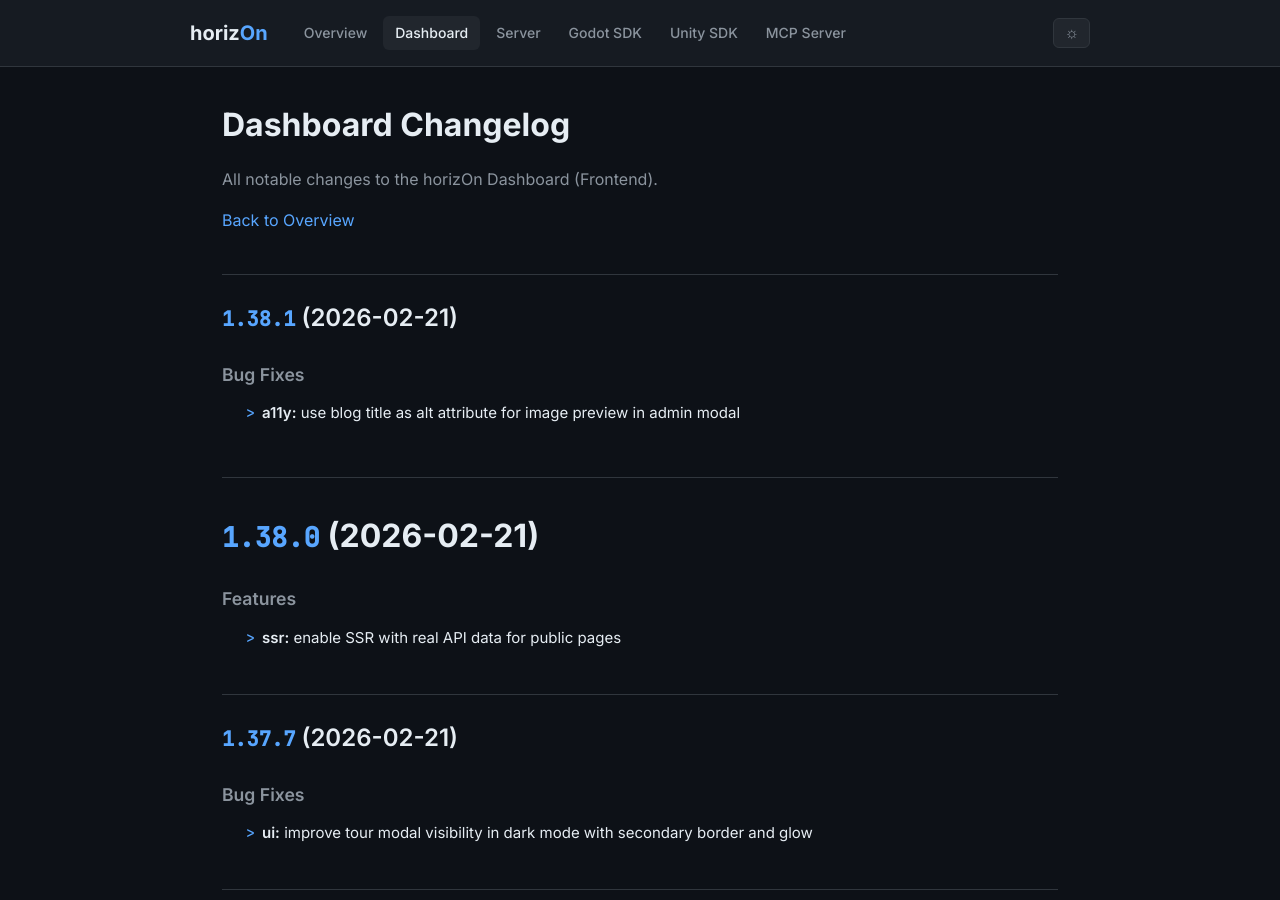
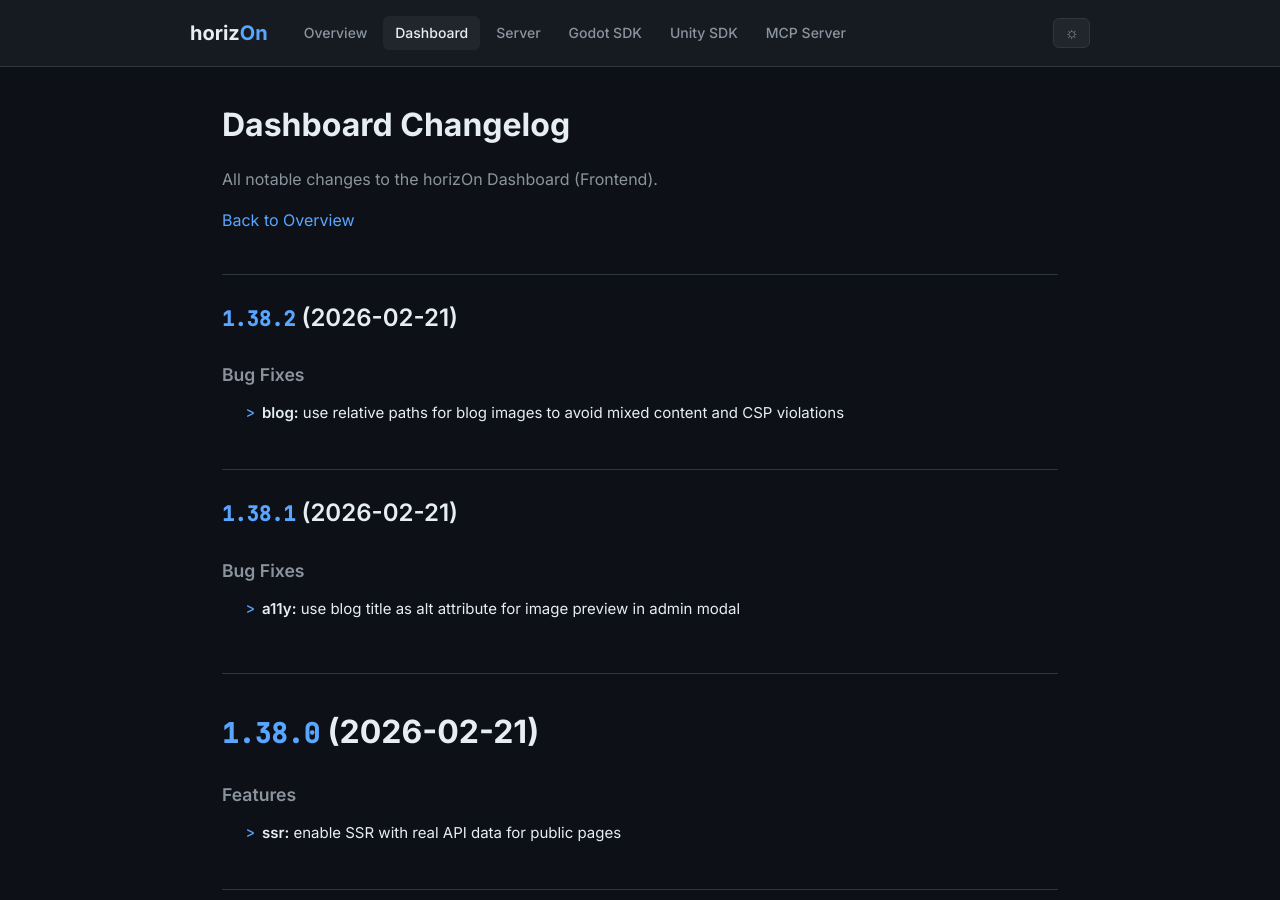
Before and after one commit to ProjectMakersDE/horizOn-Changelog, a Jekyll site: the page built from dashboard-changelog.md, in a window 1280 px wide and 900 px high. Built offline with Jekyll 4.4.1, drawn with Linux system fonts in a browser that asks for light colours.

Commit message:
chore: sync changelogs [skip ci]

```diff
--- a/dashboard-changelog.md
+++ b/dashboard-changelog.md
@@ -8,6 +8,13 @@ title: Dashboard Changelog
 All notable changes to the horizOn Dashboard (Frontend).
 
 [Back to Overview](.)
+
+## [1.38.2](https://github.com/ProjectMakersDE/horizOn-Dashboard/compare/v1.38.1...v1.38.2) (2026-02-21)
+
+
+### Bug Fixes
+
+* **blog:** use relative paths for blog images to avoid mixed content and CSP violations ([ecd4b7e](https://github.com/ProjectMakersDE/horizOn-Dashboard/commit/ecd4b7e35fd0fd0c3bba1c666d7e29df0e7257de))
 
 ## [1.38.1](https://github.com/ProjectMakersDE/horizOn-Dashboard/compare/v1.38.0...v1.38.1) (2026-02-21)
 
```
Also changed, not shown: index.md (+1 -1 lines).
